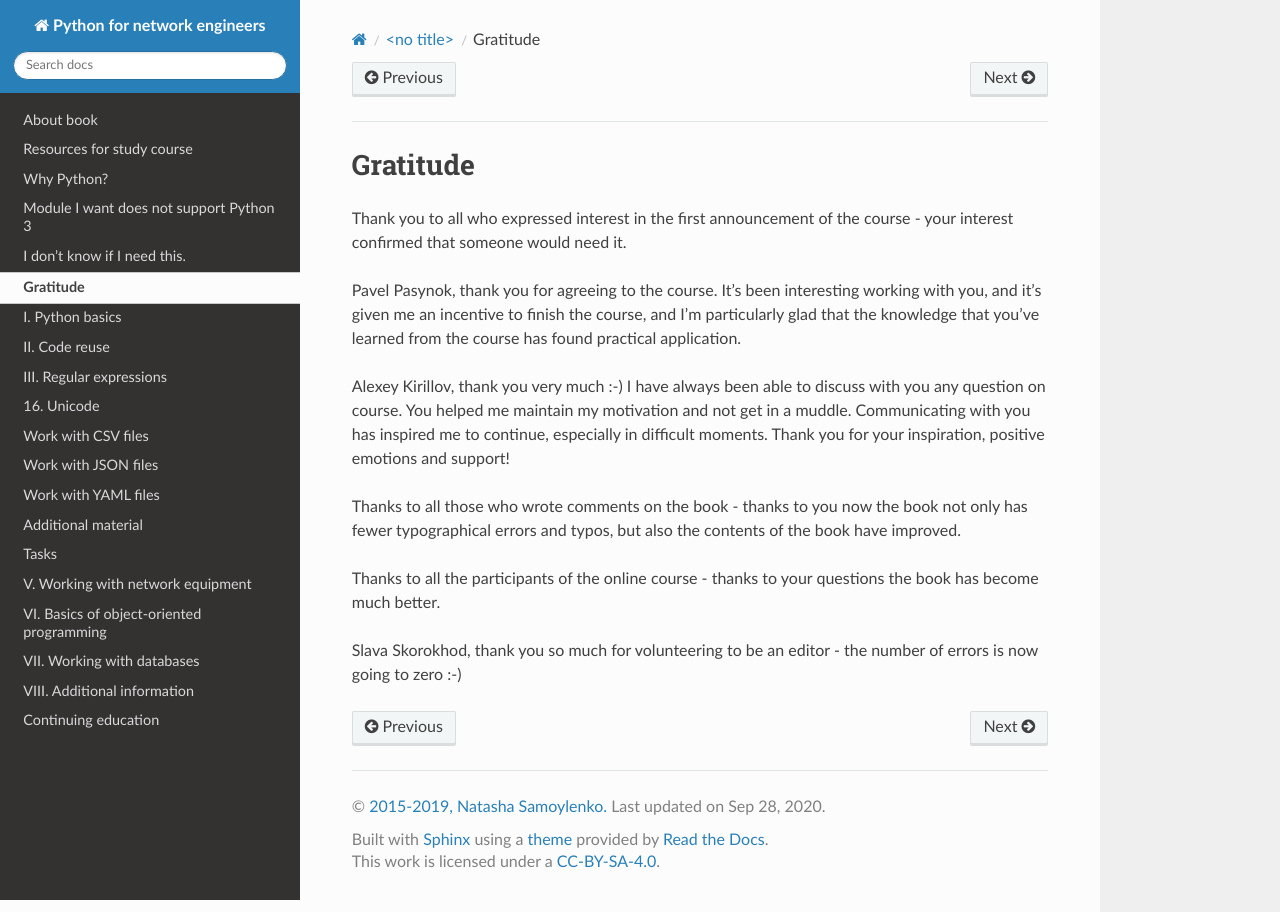
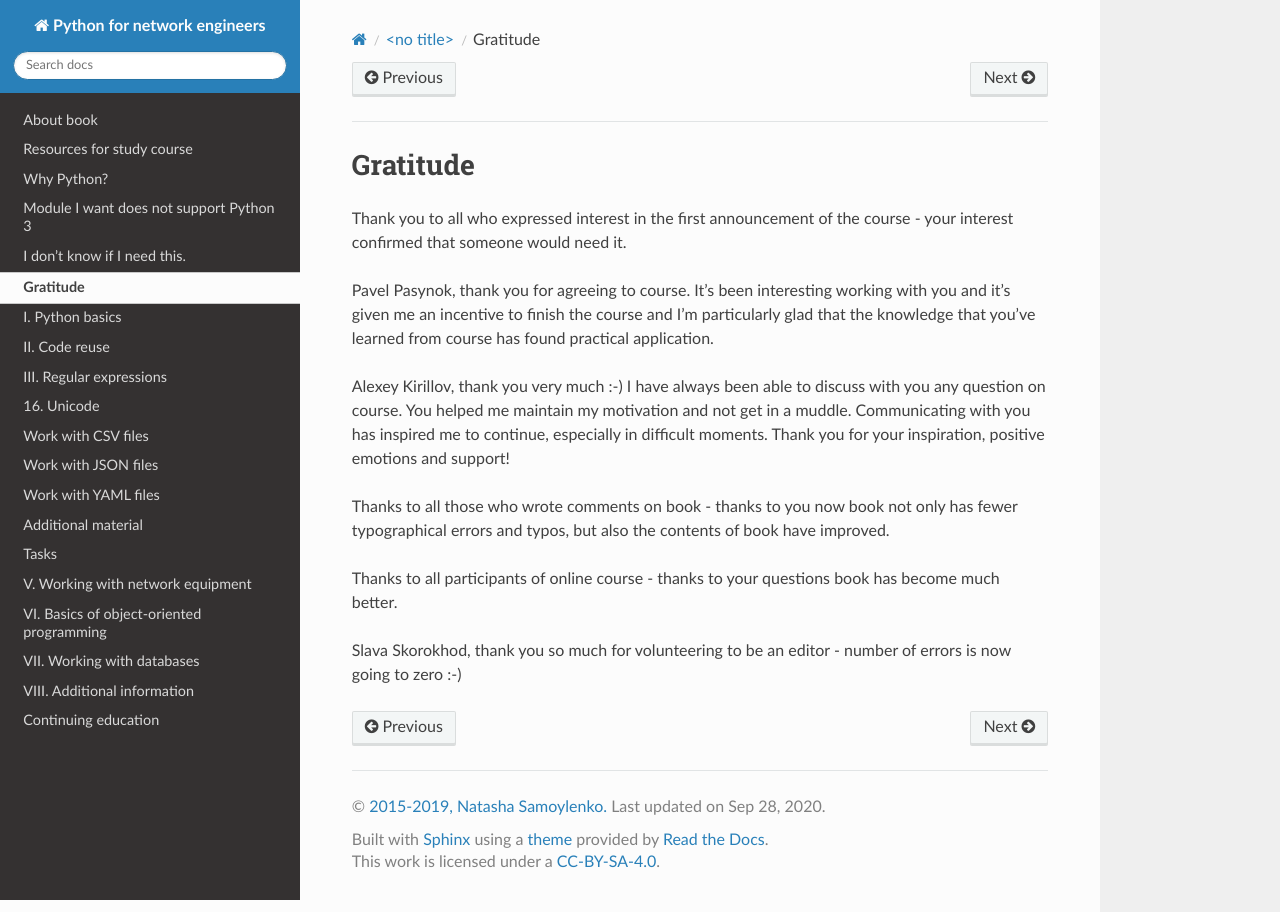
Before and after one commit to natenka/pyneng-book-en, a Sphinx documentation site: the page built from docs/source/acknowledgments.rst, in a window 1280 px wide. Built offline with Sphinx 7.4.7 and the Read the Docs theme 2.0.0, drawn with Linux system fonts in a browser that asks for light colours; pages that are not in the unit, such as notebooks, are missing from menus.

Commit message:
Update acknowledgments.rst

```diff
--- a/docs/source/acknowledgments.rst
+++ b/docs/source/acknowledgments.rst
@@ -3,13 +3,13 @@ Gratitude
 
 Thank you to all who expressed interest in the first announcement of the course - your interest confirmed that someone would need it.
 
-Pavel Pasynok, thank you for agreeing to the course. It’s been interesting working with you, and it’s given me an incentive to finish the course, and I’m particularly glad that the knowledge that you’ve learned from the course has found practical application.
+Pavel Pasynok, thank you for agreeing to course. It’s been interesting working with you and it’s given me an incentive to finish the course and I’m particularly glad that the knowledge that you’ve learned from course has found practical application.
 
 Alexey Kirillov, thank you very much :-) I have always been able to discuss with you any question on course. You helped me maintain my motivation and not get in a muddle. Communicating with you has inspired me to continue, especially in difficult moments. Thank you for your inspiration, positive emotions and support!
 
 
-Thanks to all those who wrote comments on the book - thanks to you now the book not only has fewer typographical errors and typos, but also the contents of the book have improved.
+Thanks to all those who wrote comments on book - thanks to you now book not only has fewer typographical errors and typos, but also the contents of book have improved.
 
-Thanks to all the participants of the online course - thanks to your questions the book has become much better.
+Thanks to all participants of online course - thanks to your questions book has become much better.
 
-Slava Skorokhod, thank you so much for volunteering to be an editor - the number of errors is now going to zero :-)
+Slava Skorokhod, thank you so much for volunteering to be an editor - number of errors is now going to zero :-)
```
